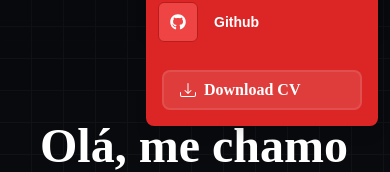
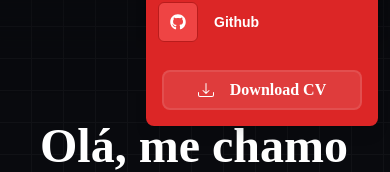
Before and after one commit to Pedro-phd/portfolio, a Next.js app: page / in a window 390 px wide. Both pictures are taken after a click on the button "Menu". Shown: the part 198-370 px from the top of the page. Built offline with nearby package versions, Linux system fonts and the light colour scheme.

Commit message:
adjusments menu

```diff
--- a/src/components/menuMobile/MenuMobile.tsx
+++ b/src/components/menuMobile/MenuMobile.tsx
@@ -68,7 +68,7 @@ export default function MenuMobile() {
                         </div>
                       </a>
                     ))}
-                    <a href='https://drive.google.com/file/d/1YlgWCsov8x07-curbeYsnp5uVZnBveo9/view' target='_blank' className="font-bold font-titillium text-red-500 bg-[rgba(255,255,255,0.1)] rounded-lg h-10 w-[200px] inline-flex items-center p-4 gap-2 cursor-pointer group border-2 border-[rgba(255,255,255,0.1)]">
+                    <a href='https://drive.google.com/file/d/1YlgWCsov8x07-curbeYsnp5uVZnBveo9/view' target='_blank' className="justify-center font-bold font-titillium text-red-500 bg-[rgba(255,255,255,0.1)] rounded-lg h-10 w-[200px] inline-flex items-center p-4 gap-4 cursor-pointer group border-2 border-[rgba(255,255,255,0.1)]">
                       <BsDownload className="text-white" />
                       <span className="text-white">Download CV</span>
                     </a>
```
